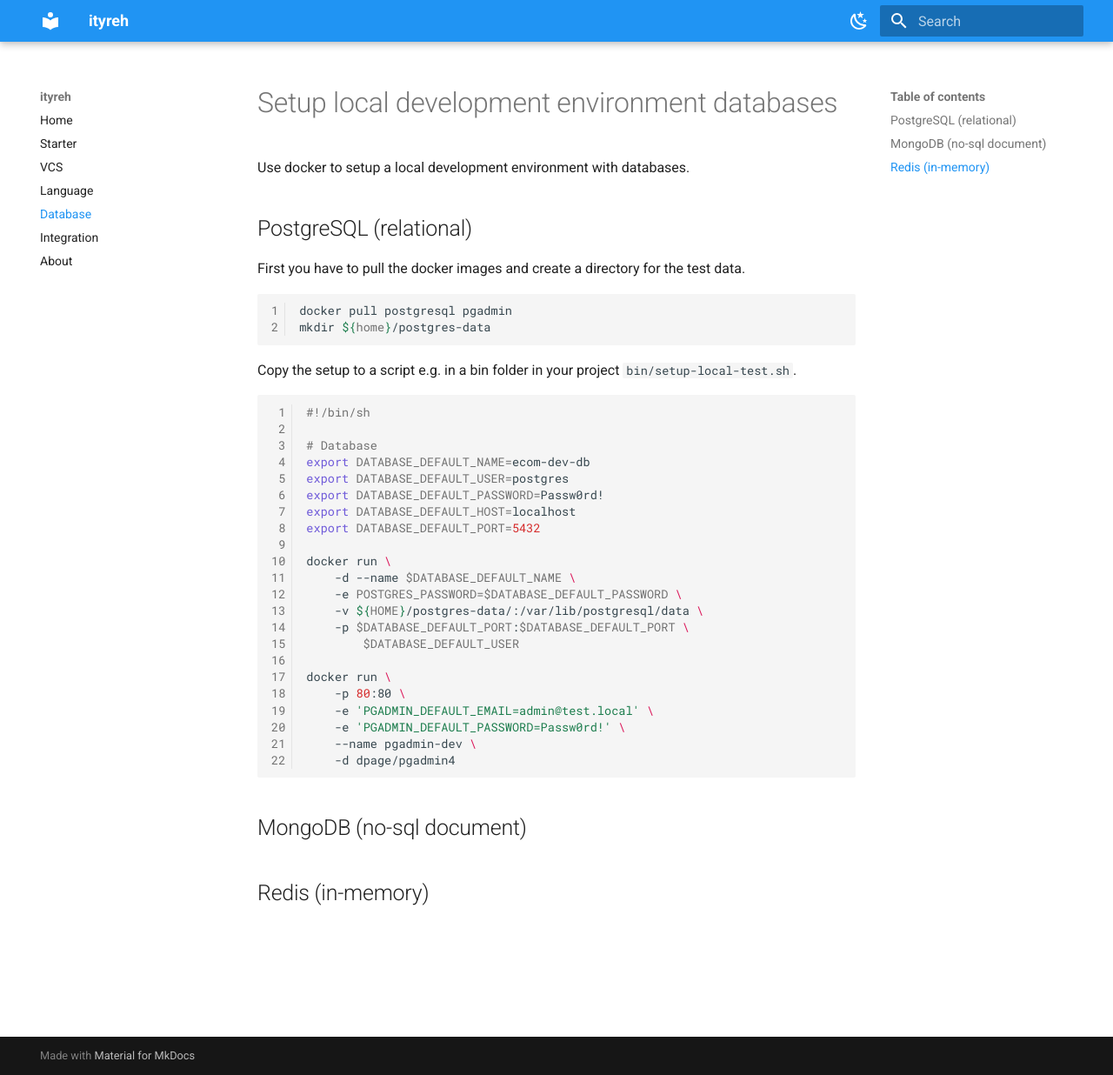
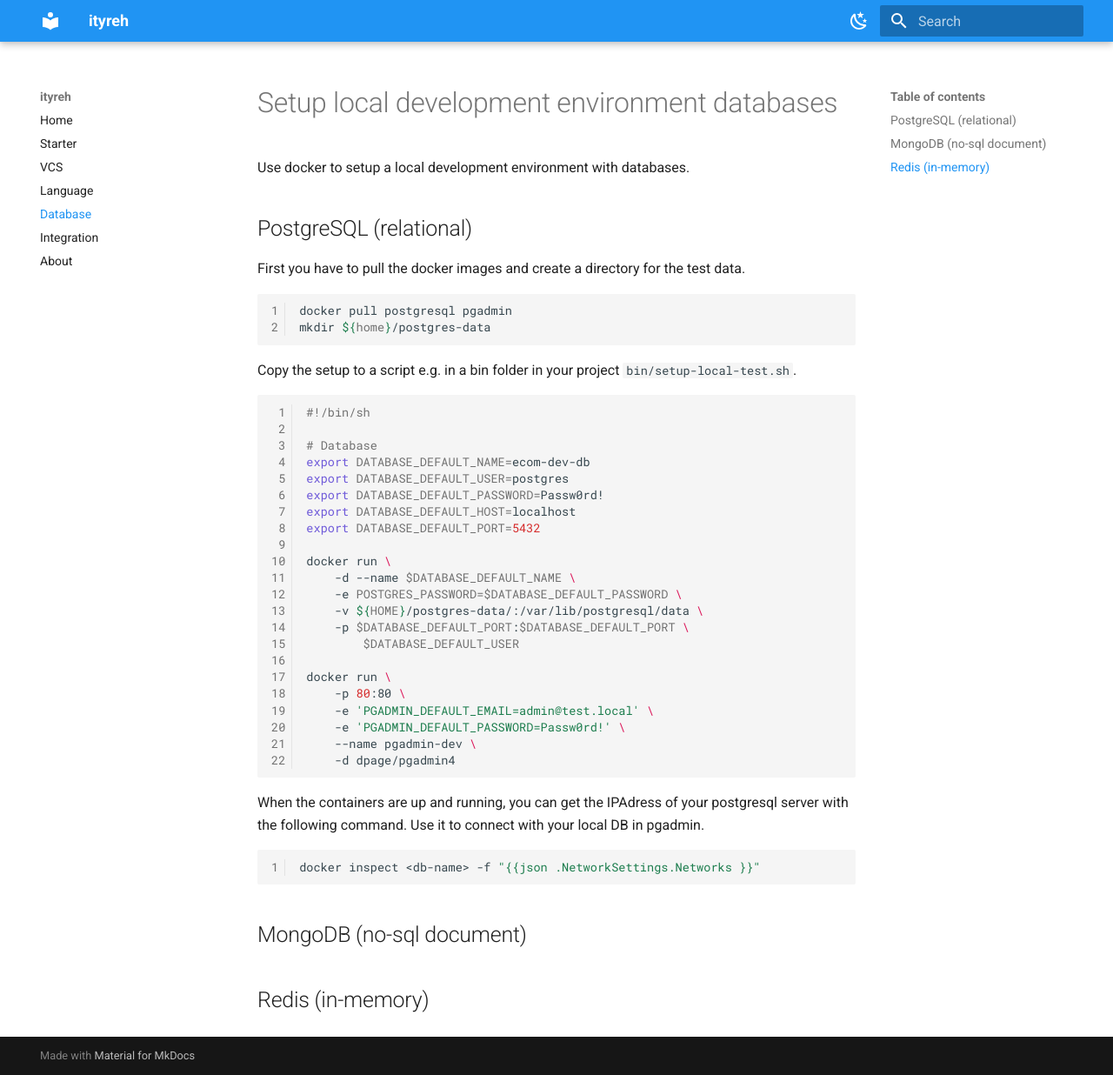
Before and after one commit to ityreh/docs, an MkDocs documentation site: the page built from docs/database.md, in a window 1280 px wide and 1236 px high. Shown: the whole window at 87% size. Built offline with MkDocs 1.6.1 and Material for MkDocs 9.7.7, drawn with Linux system fonts in a browser that asks for light colours.

Commit message:
docs(database): how to get the db ip

````diff
--- a/docs/database.md
+++ b/docs/database.md
@@ -39,6 +39,13 @@ docker run \
 
 ```
 
+When the containers are up and running, you can get the IPAdress of your postgresql server with the following command.
+Use it to connect with your local DB in pgadmin.
+
+```sh
+docker inspect <db-name> -f "{{json .NetworkSettings.Networks }}"
+```
+
 ## MongoDB (no-sql document)
 
 ## Redis (in-memory)
````
Also changed, not shown: README.md (+1 -1 lines).
